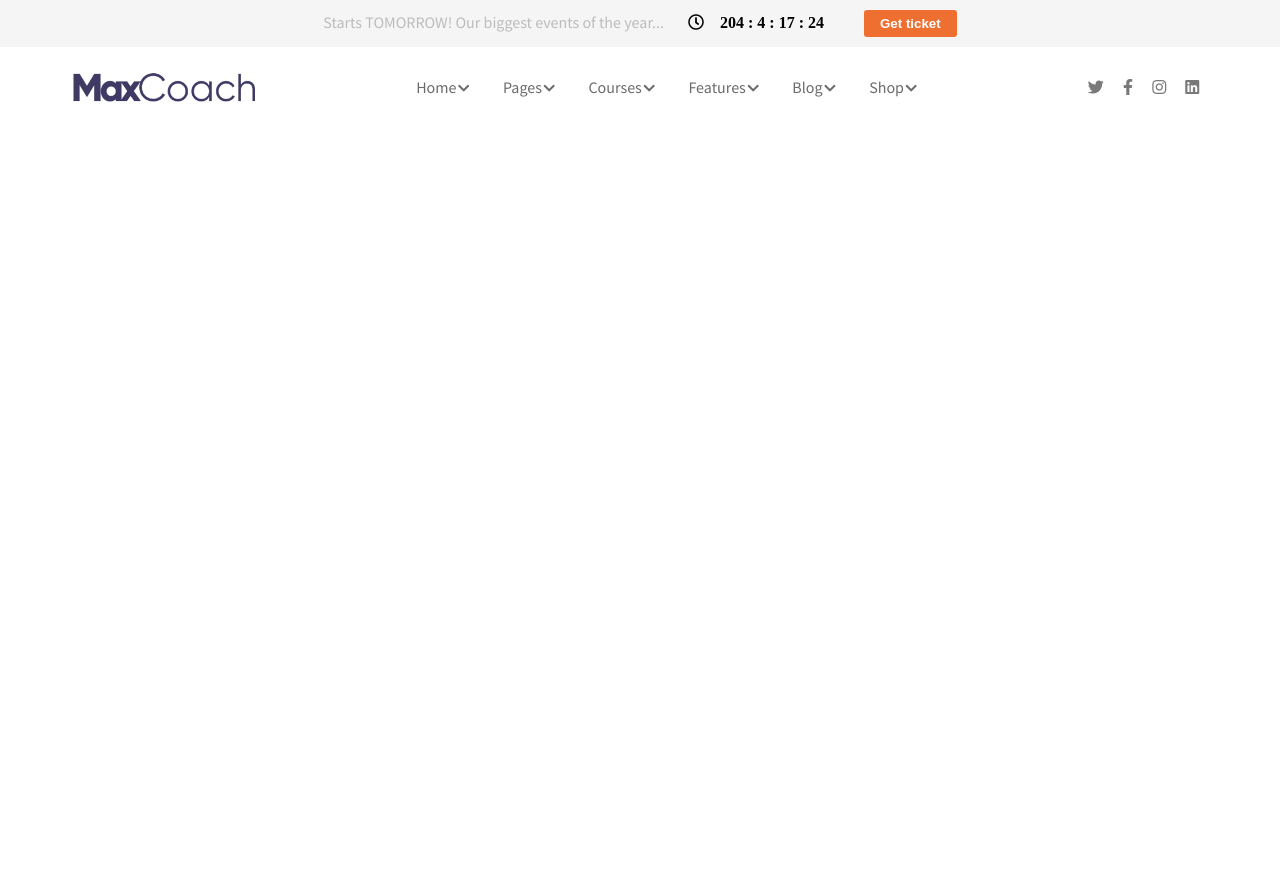
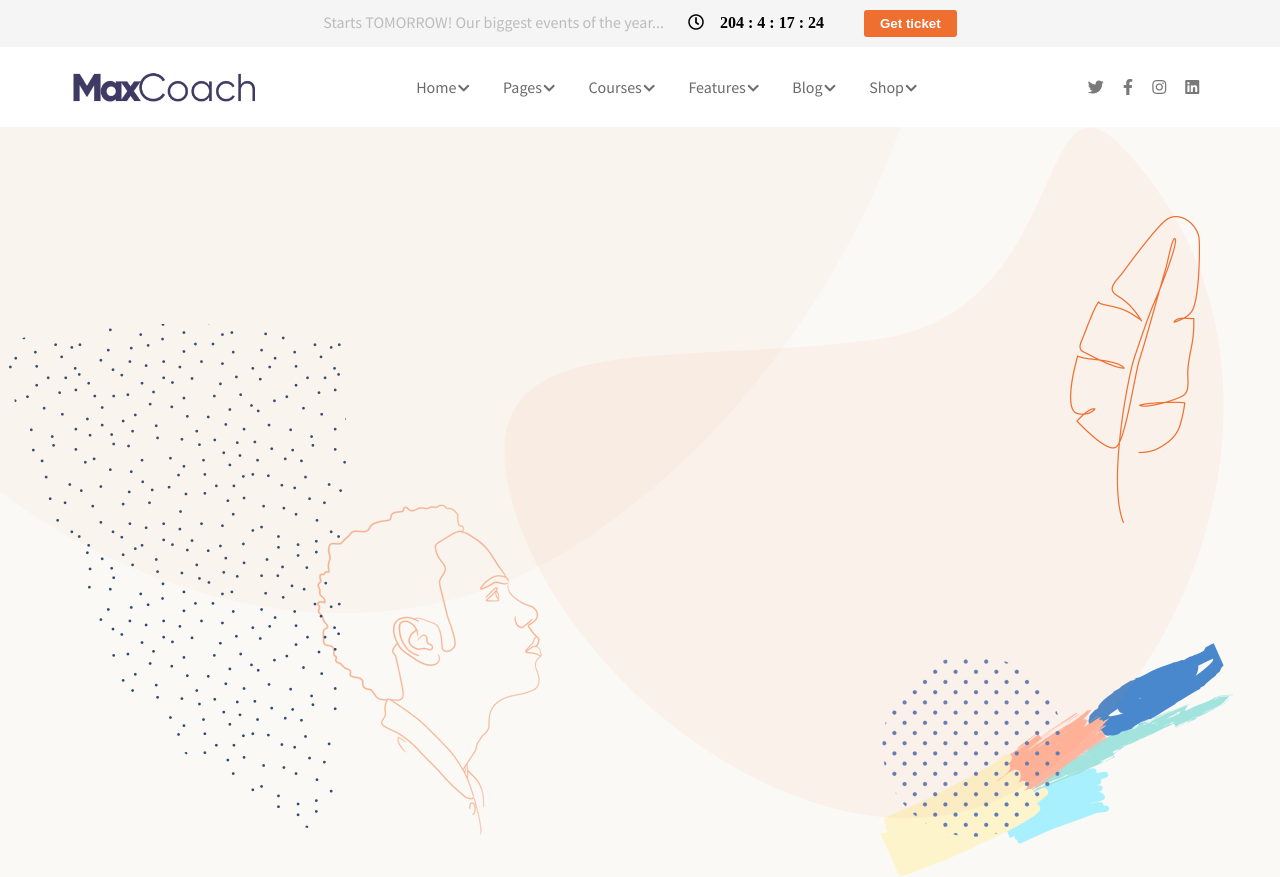
Before and after one commit to gabrivava/proj-html-vuejs, a website: page index.html in a window 1280 px wide. Before the commit the page ends 800 px from the top, so only its background shows below. Drawn offline with nearby package versions, Linux system fonts and the light colour scheme.

Commit message:
creato prima parte background jumbotron

```diff
--- a/index.html
+++ b/index.html
@@ -49,7 +49,20 @@
             </nav>
         </header>
 
+        <!-- main -->
+        <div id="site_main">
 
+            <!-- jumbotron -->
+            <div class="jumbotron">
+                <div class="artist-hero-image">
+                    <!-- <img src="./dist/img/artist-hero-image-01.jpg" alt="">
+                    <img src="./dist/img/artist-hero-image-02-232x300.jpg" alt="">
+                    <img src="./dist/img/artist-hero-image-04-235x300.jpg" alt=""> -->
+
+
+                </div>
+            </div>
+        </div>
 
     </div>
     <!-- /root vue -->
--- /dev/null
+++ b/src/css/_jumbotron.scss
@@ -0,0 +1,21 @@
+.jumbotron {
+    height: 750px;
+    background-color: $background_jumbotron;
+    background-image:
+        url(/dist/img/artist-shape-01.png),
+        url(/dist/img/artist-shape-02.png),
+        url(/dist/img/artist-shape-03.png),
+        url(/dist/img/artist-shape-04.png),
+        url(/dist/img/maxcoach-shape-12.png),
+        url(/dist/img/artist-shape-05.png),
+        url(/dist/img/artist-hero-image-03.png);
+    background-position:
+        90% 0%,
+        0% 0%,
+        1% 80%,
+        93% 20%,
+        80% 93%,
+        95% 100%,
+        30% 90%;
+    background-repeat: no-repeat;
+}
--- /dev/null
+++ b/src/css/_main.scss
@@ -0,0 +1 @@
+@import 'jumbotron.scss';
--- a/src/css/_variable.scss
+++ b/src/css/_variable.scss
@@ -1,3 +1,4 @@
 $color_silver: #bcbcbc;
 $color_boulder: #797979;
 $nav_header: #6B6B6B;
+$background_jumbotron: #FBF9F6;
--- a/src/css/app.scss
+++ b/src/css/app.scss
@@ -1,3 +1,4 @@
 @import 'variable';
 @import 'common.scss';
 @import 'header.scss';
+@import 'main.scss';
```
Also changed, not shown: dist/css/app.css.
